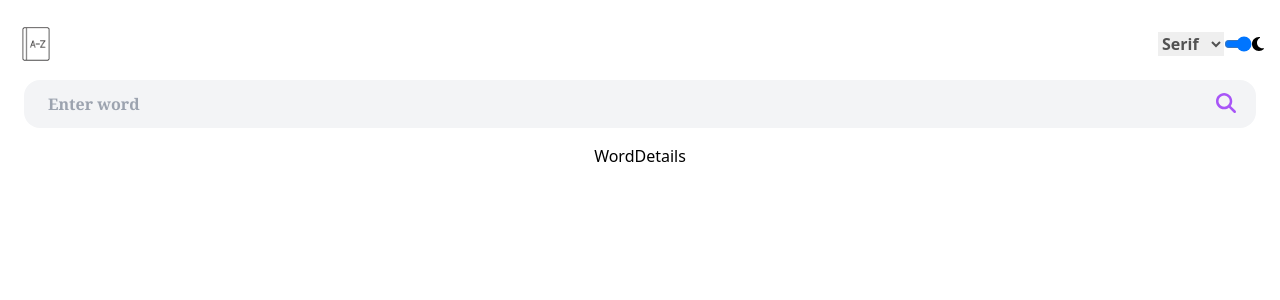
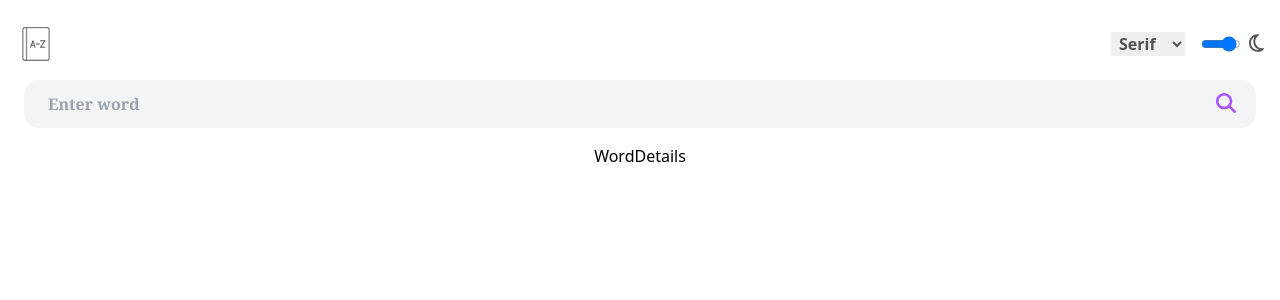
Before and after one commit to Sonny3fingers/dictionary-web-app, a React (Create React App) app: page / in a window 1280 px wide. Shown: the top 300 px of the page. Built offline with nearby package versions, Linux system fonts and the light colour scheme.

Commit message:
updated moon icon

```diff
--- a/src/components/Header.jsx
+++ b/src/components/Header.jsx
@@ -1,7 +1,7 @@
 import React from "react";
 import logoIcon from "../assets/png/dictionaryLogo.png";
 import { FontAwesomeIcon } from "@fortawesome/react-fontawesome";
-import { faMoon } from "@fortawesome/free-solid-svg-icons";
+import { faMoon } from "@fortawesome/free-regular-svg-icons";
 
 function Header() {
   return (
@@ -14,7 +14,7 @@ function Header() {
           <select
             name="font"
             id="font"
-            className="font-bold text-neutral-600 border-0 outline-none"
+            className="font-bold px-1 mx-2 text-neutral-600 border-0 outline-none"
           >
             <option value="Serif">Serif</option>
             <option value="Sans">Sans</option>
@@ -24,10 +24,13 @@ function Header() {
             type="range"
             min="0"
             max="1"
-            className="w-7 h-full text-gray-500"
+            className="w-10 px-1 mx-2 text-gray-500"
           />
           <span>
-            <FontAwesomeIcon icon={faMoon} className="" />
+            <FontAwesomeIcon
+              icon={faMoon}
+              className="text-xl text-neutral-600"
+            />
           </span>
         </form>
         {/* <form className="w-4"></form> */}
```
